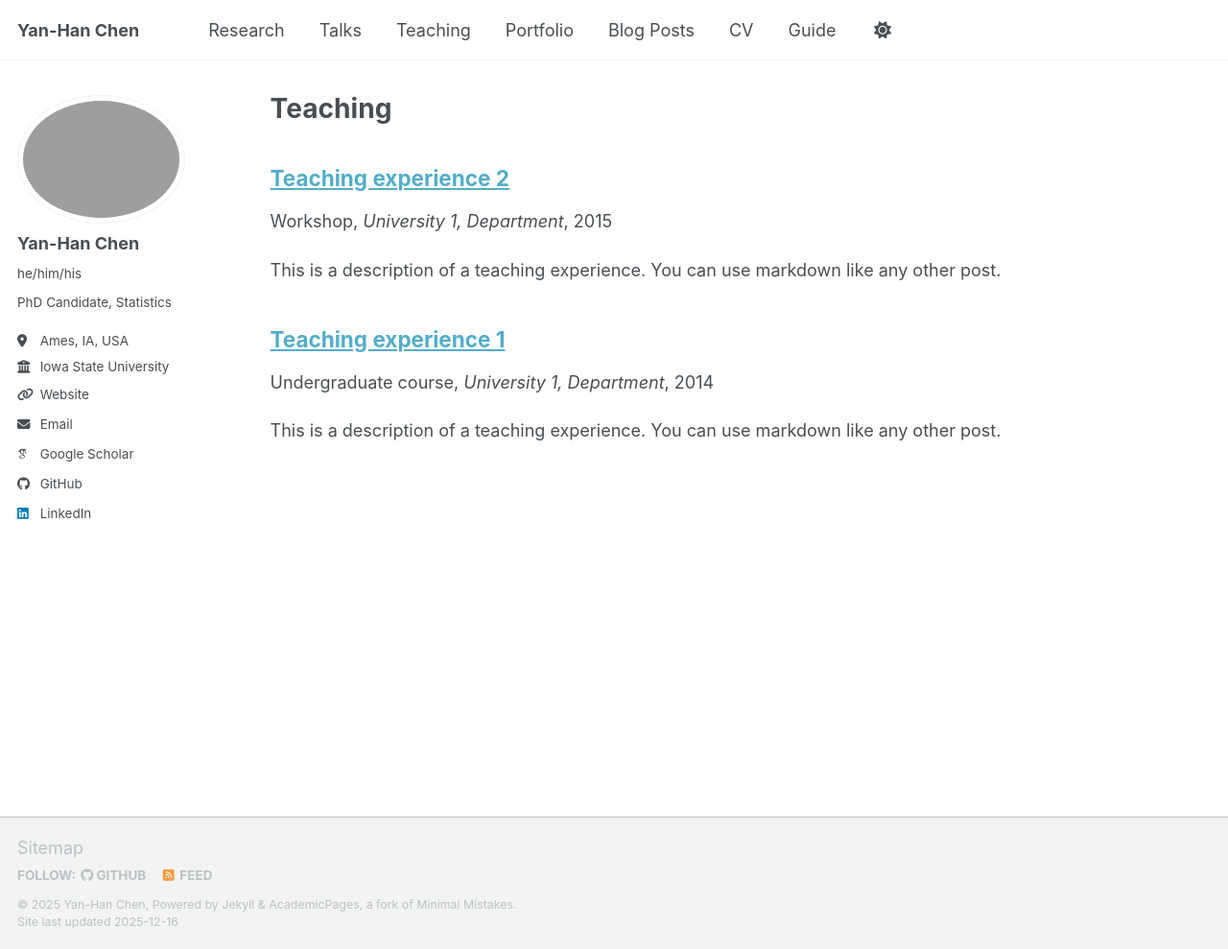
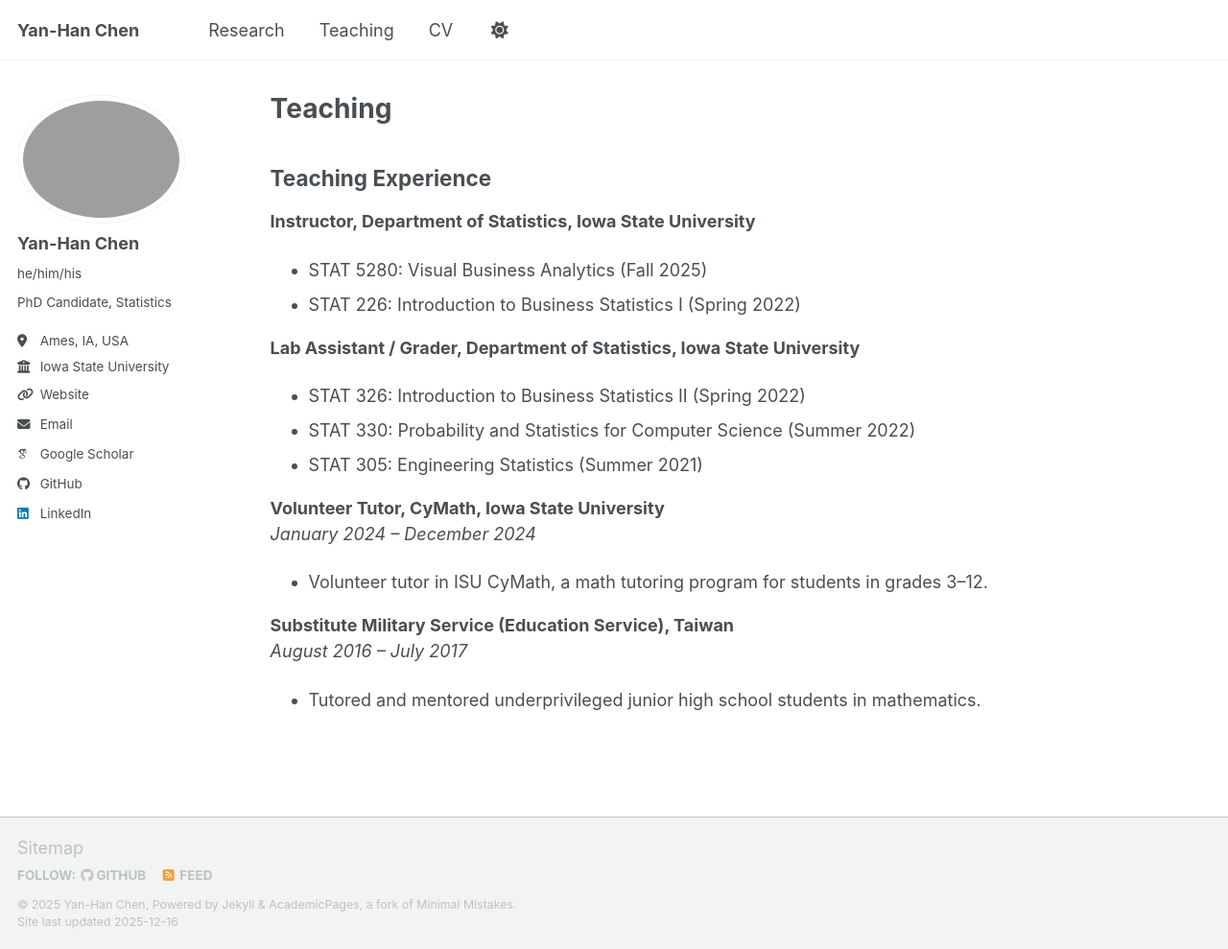
Before and after one commit to YanHanChen/YanHanChen.github.io, a Jekyll site: the page built from _pages/teaching.md, in a window 1280 px wide and 989 px high. Shown: the whole window at 96% size. Built offline with Jekyll 4.4.1, drawn with Linux system fonts in a browser that asks for light colours; some web fonts are replaced; a script bundle is joined from its source files by our own code; library files that are not in the unit come from our copies.

Commit message:
Update navigation, publications, and teaching pages

```diff
--- a/_pages/teaching.html
+++ /dev/null
@@ -1,12 +0,0 @@
----
-layout: archive
-title: "Teaching"
-permalink: /teaching/
-author_profile: true
----
-
-{% include base_path %}
-
-{% for post in site.teaching reversed %}
-  {% include archive-single.html %}
-{% endfor %}
--- /dev/null
+++ b/_pages/teaching.md
@@ -0,0 +1,29 @@
+---
+layout: archive
+title: "Teaching"
+permalink: /teaching/
+author_profile: true
+---
+
+## Teaching Experience
+
+**Instructor, Department of Statistics, Iowa State University**
+
+- STAT 5280: Visual Business Analytics (Fall 2025)
+- STAT 226: Introduction to Business Statistics I (Spring 2022)
+
+**Lab Assistant / Grader, Department of Statistics, Iowa State University**
+
+- STAT 326: Introduction to Business Statistics II (Spring 2022)
+- STAT 330: Probability and Statistics for Computer Science (Summer 2022)
+- STAT 305: Engineering Statistics (Summer 2021)
+
+**Volunteer Tutor, CyMath, Iowa State University**
+*January 2024 – December 2024*
+
+- Volunteer tutor in ISU CyMath, a math tutoring program for students in grades 3–12.
+
+**Substitute Military Service (Education Service), Taiwan**
+*August 2016 – July 2017*
+
+- Tutored and mentored underprivileged junior high school students in mathematics.
```
Also changed, not shown: _data/navigation.yml (+8 -8 lines), _pages/publications.md (+1 -0 lines).
